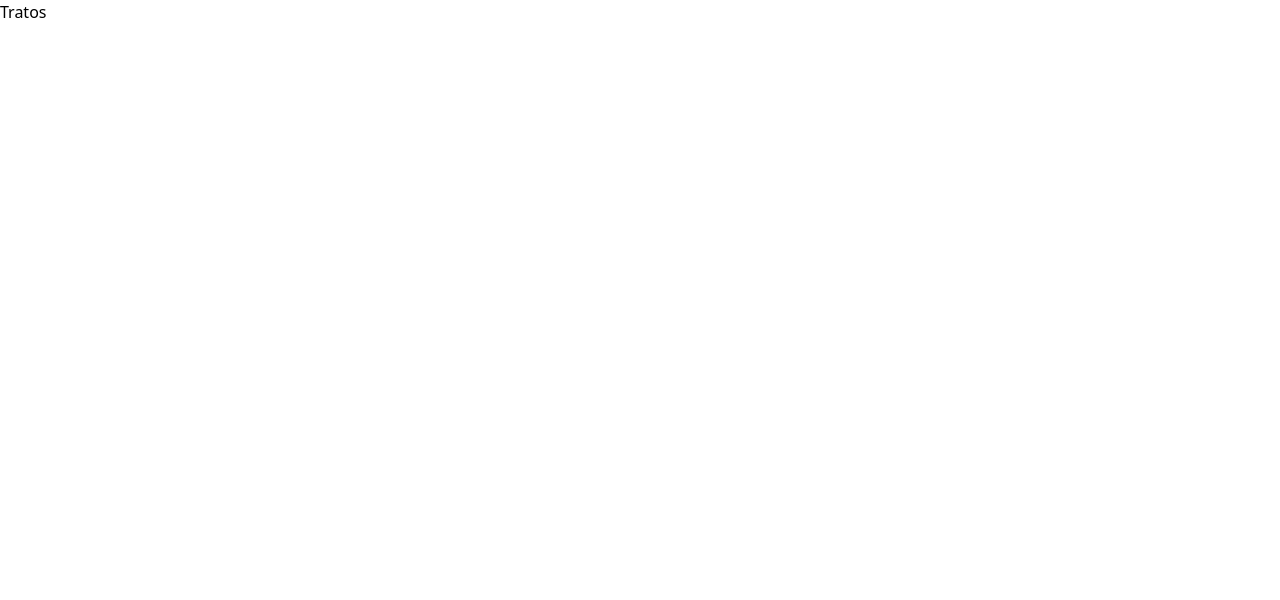
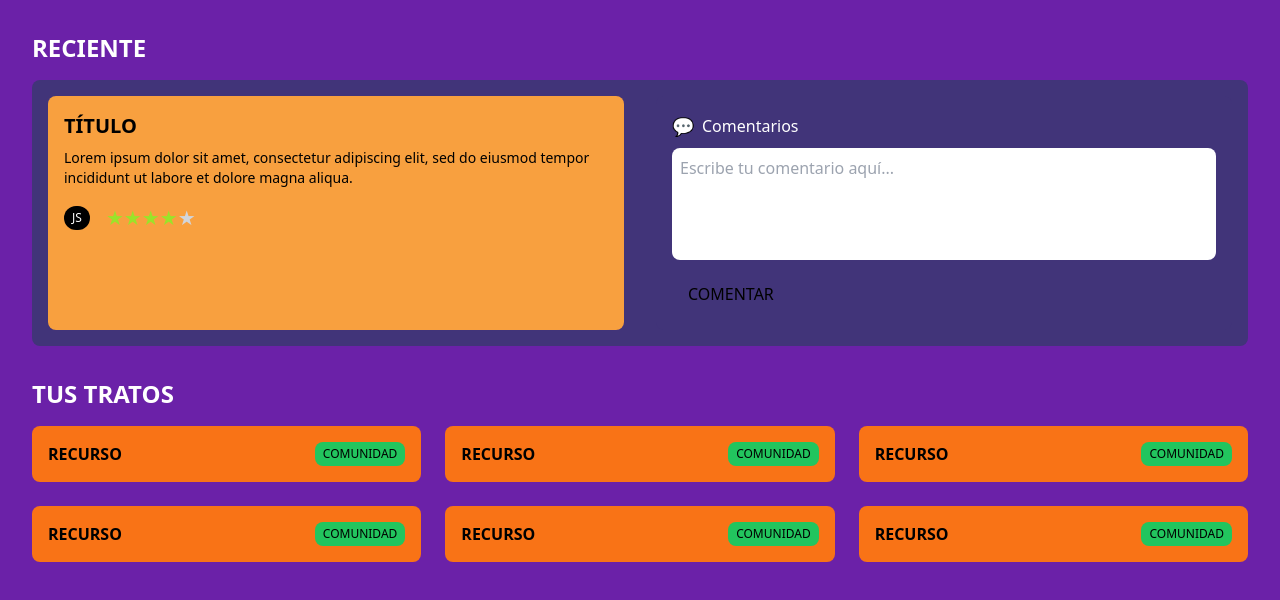
Before and after one commit to JoelDelgado246/TrucoOTrabajo-Junior, a React (Vite) app in the folder packages/Frontend/: page /tratos in a window 1280 px wide. Shown: the top 600 px of the page. Built offline with nearby package versions, Linux system fonts and the light colour scheme.

Commit message:
Refactor Home and Trucos pages

```diff
--- /dev/null
+++ b/packages/Frontend/src/components/ui/RecentTrickSection.jsx
@@ -0,0 +1,39 @@
+import React from 'react';
+
+export default function RecentTrickSection() {
+  return (
+    <div className="grid grid-cols-1 md:grid-cols-2 gap-8 bg-customPurple p-4 rounded-lg text-white">
+      {/* Información del reto reciente */}
+      <div className="bg-customOrange p-4 rounded-lg text-black">
+        <h3 className="text-xl font-bold">TÍTULO</h3>
+        <p className="mt-2 text-sm">
+          Lorem ipsum dolor sit amet, consectetur adipiscing elit, sed do eiusmod tempor incididunt ut labore et dolore magna aliqua.
+        </p>
+        <div className="flex items-center mt-4">
+          <span className="bg-black text-white px-2 py-1 rounded-full text-xs">JS</span>
+          <div className="flex ml-4">
+            <span className="text-customGreen text-xl">★</span>
+            <span className="text-customGreen text-xl">★</span>
+            <span className="text-customGreen text-xl">★</span>
+            <span className="text-customGreen text-xl">★</span>
+            <span className="text-gray-300 text-xl">★</span>
+          </div>
+        </div>
+      </div>
+
+      {/* Área de comentarios */}
+      <div className="bg-customPurple p-4 rounded-lg text-white">
+        <div className="flex items-center mb-2">
+          <span className="text-customGreen text-lg">💬</span>
+          <p className="ml-2">Comentarios</p>
+        </div>
+        <textarea
+          placeholder="Escribe tu comentario aquí..."
+          className="w-full p-2 rounded-lg bg-white text-black resize-none"
+          rows="4"
+        ></textarea>
+        <button className="mt-2 text-black px-4 py-2 rounded-lg">COMENTAR</button>
+      </div>
+    </div>
+  );
+}
--- /dev/null
+++ b/packages/Frontend/src/components/ui/ResourceCard.jsx
@@ -0,0 +1,10 @@
+import React from 'react';
+
+export default function ResourceCard() {
+  return (
+    <div className="bg-orange-500 p-4 rounded-lg text-black flex justify-between items-center">
+      <h4 className="font-bold">RECURSO</h4>
+      <button className="bg-green-500 text-black px-2 py-1 rounded-lg text-xs">COMUNIDAD</button>
+    </div>
+  );
+}
--- a/packages/Frontend/src/pages/Home.jsx
+++ b/packages/Frontend/src/pages/Home.jsx
@@ -13,7 +13,7 @@ export default function Home() {
     { id: 6 },
     { id: 7 },
     { id: 8 },
-  ]; // Luego podemos agregar más propiedades según necesitemos
+  ];
 
   return (
     <div className="min-h-screen flex flex-col">
--- a/packages/Frontend/src/pages/Tratos.jsx
+++ b/packages/Frontend/src/pages/Tratos.jsx
@@ -1,8 +1,24 @@
-export default function Tratos() {
-    return (
-      <div>
-        <h1>Tratos</h1>
-        {/* Contenido pendiente */}
+import React from 'react';
+import RecentTrickSection from '../components/ui/RecentTrickSection';
+import ResourceCard from '../components/ui/ResourceCard';
+
+export default function Truco() {
+  return (
+    <div className="bg-purple-800 min-h-screen p-8 text-white">
+      {/* Sección de Reto Reciente */}
+      <h2 className="text-2xl font-bold mb-4">RECIENTE</h2>
+      <RecentTrickSection />
+
+      {/* Sección de Tus Tratos */}
+      <h2 className="text-2xl font-bold mt-8 mb-4">TUS TRATOS</h2>
+      <div className="grid grid-cols-1 sm:grid-cols-2 md:grid-cols-3 gap-6">
+        <ResourceCard />
+        <ResourceCard />
+        <ResourceCard />
+        <ResourceCard />
+        <ResourceCard />
+        <ResourceCard />
       </div>
-    )
-  }
+    </div>
+  );
+}
```
